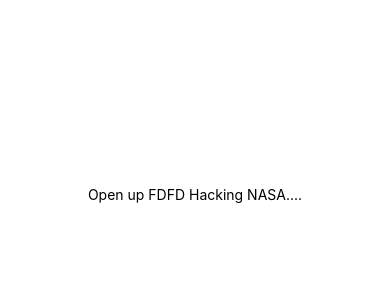
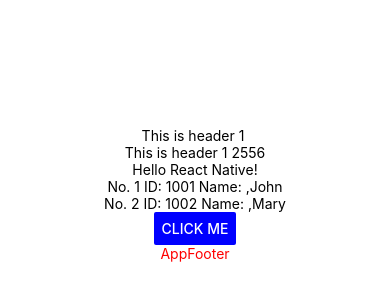
Before and after one commit to NatrinT/TNIreactNative, a React Native app: screen / in a window 390 px wide. Shown: the part 228-528 px from the top of the page. Built offline with nearby package versions, Linux system fonts and the light colour scheme; no server answers.

Commit message:
Basic Props

```diff
--- a/App.tsx
+++ b/App.tsx
@@ -1,42 +1,50 @@
-import { StatusBar } from 'expo-status-bar';
-import { useEffect, useState } from 'react';
-import { StyleSheet, Text, View } from 'react-native';
+import { StatusBar } from "expo-status-bar";
+import { StyleSheet, Text, View, Button, Alert } from "react-native";
+import AppFooter from "./components/AppFooter";
+import AppHeader from "./components/AppHeader";
 
+export default function App(): React.JSX.Element {
+  const onClick = () => {
+    Alert.alert("Hi", "Hello React.JS");
+  };
 
-export default function App() {
-  const [data, setData] = useState();
-
-  useEffect(() => {
-    fetch("http://192.168.1.123:3030/product")
-      .then(response => {
-        if (!response.ok) {
-          throw new Error('Network response was not ok');
-        }
-        return response.json();
-      })
-      .then(data => {
-        setData(data);
-        console.log(data);
-      })
-      .catch(error => {
-        console.error('Error fetching data:', error);
-      });
-  }, []);
-
+  const users = [
+    { id: 1001, name: ",John" },
+    { id: 1002, name: ",Mary" },
+  ];
   return (
     <View style={styles.container}>
-      <Text>Open up FDFD Hacking NASA....{data}</Text>
+
+      <AppHeader title={"This is header 1"} />
+      <AppHeader title={"This is header 1"} year={2013} />
+
+      <Text>Hello React Native!</Text>
+      {users.map((user, index) => {
+        return (
+          <Text key={user.id}>
+            No. {index + 1} ID: {user.id} Name: {user.name}
+          </Text>
+        );
+      })}
+      <Button
+        title="Click me"
+        onPress={onClick}
+        color="blue"
+        // onPress={() => {
+        //   Alert.alert(""Hi"", ""React Native is Fun!!"");
+        // }}
+      />
+      <AppFooter/>
       <StatusBar style="auto" />
     </View>
   );
 }
 
-
 const styles = StyleSheet.create({
   container: {
     flex: 1,
-    backgroundColor: '#fff',
-    alignItems: 'center',
-    justifyContent: 'center',
+    backgroundColor: "#fff",
+    alignItems: "center",
+    justifyContent: "center",
   },
 });
--- /dev/null
+++ b/components/AppFooter.tsx
@@ -0,0 +1,18 @@
+import { StyleSheet, Text, View } from 'react-native'
+import React from 'react'
+
+const AppFooter = ():React.JSX.Element => {
+  return (
+    <View>
+      <Text style={styles.color}>AppFooter</Text>
+    </View>
+  )
+}
+
+export default AppFooter
+
+const styles = StyleSheet.create({
+    color:{
+        color:'red'
+    }
+})
--- /dev/null
+++ b/components/AppHeader.tsx
@@ -0,0 +1,19 @@
+import { View, Text } from "react-native";
+import React from "react";
+
+type AppHeaderProps = {
+  title: string;
+  year?: number;
+};
+
+const AppHeader = ({ title, year }: AppHeaderProps): React.JSX.Element => {
+  return (
+    <View>
+      <Text>
+        {title} {year && year + 543}
+      </Text>
+    </View>
+  );
+};
+
+export default AppHeader;
--- a/package.json
+++ b/package.json
@@ -10,6 +10,7 @@
     "web": "expo start --web"
   },
   "dependencies": {
+    "axios": "^1.7.2",
     "expo": "~51.0.18",
     "expo-status-bar": "~1.12.1",
     "react": "18.2.0",
```
Also changed, not shown: 1 other file (tests, documents, lock files or other folders).
